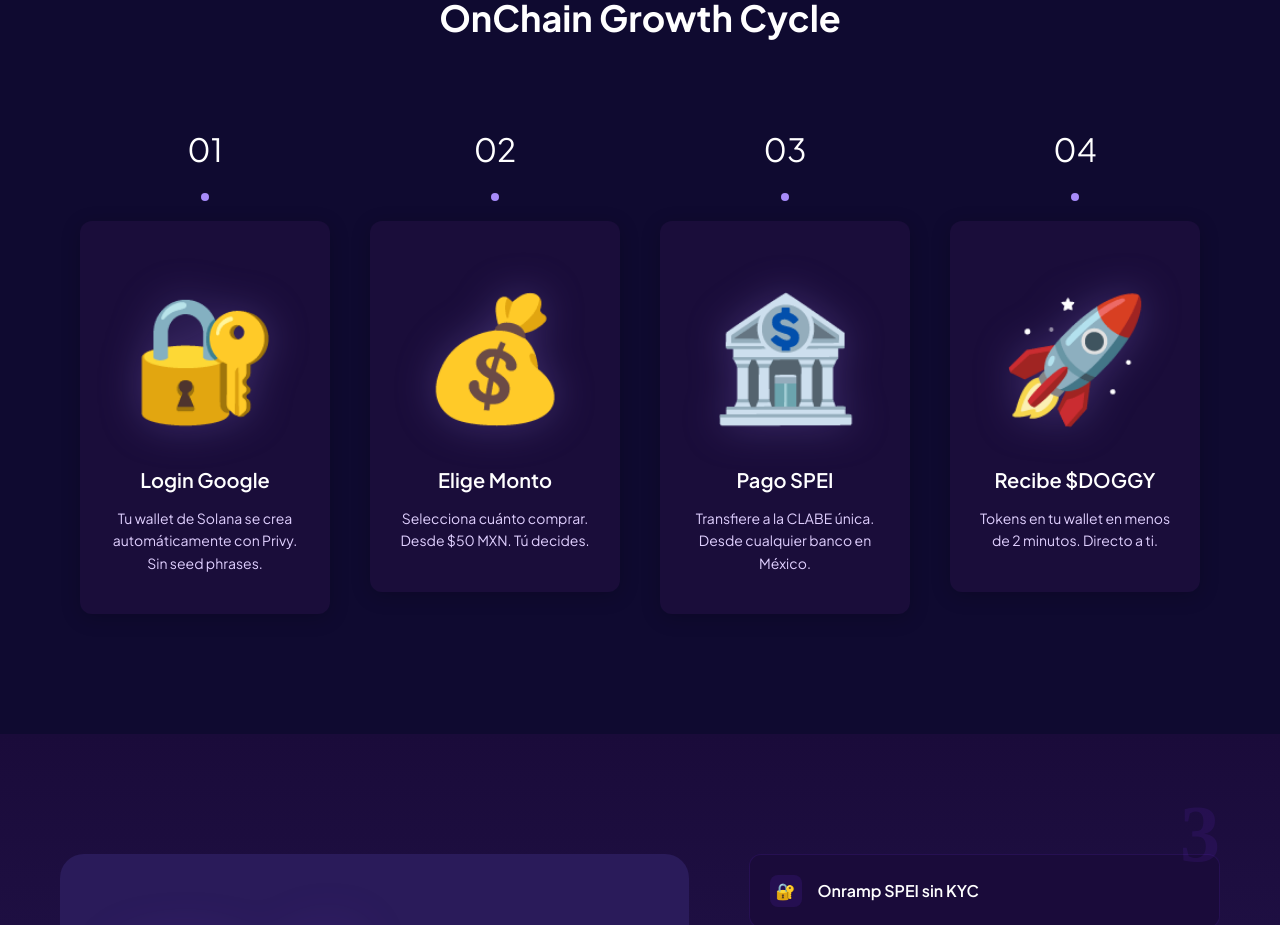
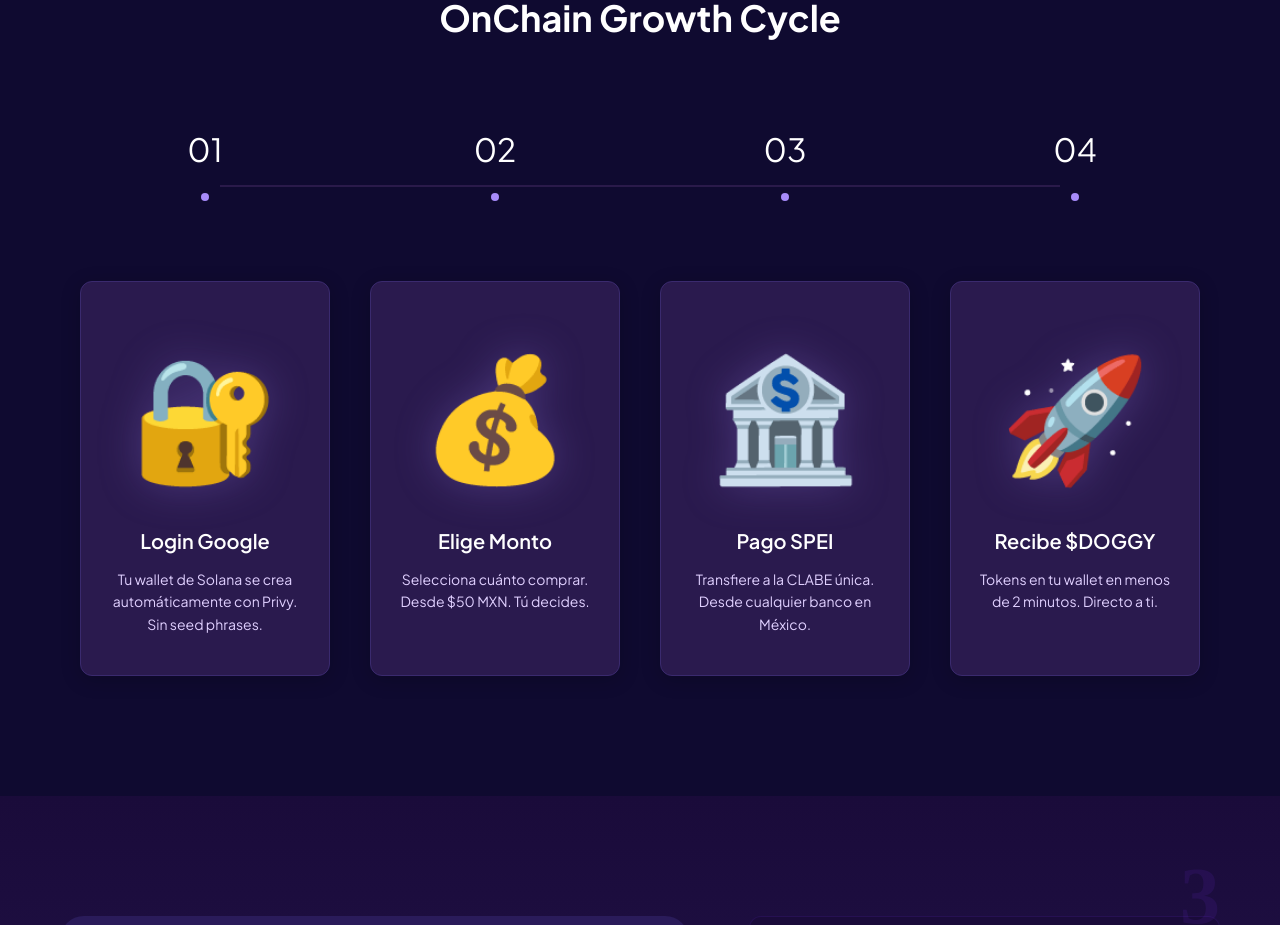
Before and after one commit to Clawyc2/compra-con-doggy, a Next.js app in the folder compra-con-doggy/: page / in a window 1280 px wide. Shown: the part 929-1854 px from the top of the page. Built offline with nearby package versions, Linux system fonts and the light colour scheme.

Commit message:
🎨 Process section - Línea conectora y bordes
- ✅ Agregada línea horizontal que conecta los 4 puntos
- ✅ Bordes visibles en cards (#3a2a6e)
- ✅ Color de fondo correcto (#2a1a4e)
- ✅ Separación números/cards (40px gap)
- ✅ Layout más cercano al diseño de referencia

```diff
--- a/compra-con-doggy/app/page.tsx
+++ b/compra-con-doggy/app/page.tsx
@@ -255,17 +255,38 @@
         OnChain Growth Cycle
       </h2>
 
-      {/* Grid 4 columnas */}
+      {/* Contenedor de números y línea */}
+      <div style={{
+        position: 'relative',
+        maxWidth: 1200,
+        margin: '0 auto 40px',
+      }}>
+        {/* Línea horizontal que conecta los puntos */}
+        <div style={{
+          position: 'absolute',
+          top: 60,
+          left: '12.5%',
+          right: '12.5%',
+          height: 2,
+          background: '#2a1a4a',
+          zIndex: 0,
+        }} />
+
+        {/* Grid de números */}
         <div style={{
           display: 'grid',
           gridTemplateColumns: 'repeat(4, 1fr)',
           gap: 40,
-        maxWidth: 1200,
-        margin: '0 auto',
+          position: 'relative',
+          zIndex: 1,
         }}>
           {steps.map((step, i) => (
-          <div key={i}>
-            {/* Número grande arriba */}
+            <div key={i} style={{
+              display: 'flex',
+              flexDirection: 'column',
+              alignItems: 'center',
+            }}>
+              {/* Número grande */}
               <div style={{
                 fontSize: 32,
                 fontWeight: 400,
@@ -283,12 +304,25 @@
                 height: 8,
                 borderRadius: '50%',
                 background: '#a78bfa',
-              margin: '0 auto 20px',
+                marginBottom: 40,
               }} />
+            </div>
+          ))}
+        </div>
+      </div>
 
-            {/* Card con contenido */}
+      {/* Grid de cards */}
       <div style={{
-              background: '#1a0d3a',
+        display: 'grid',
+        gridTemplateColumns: 'repeat(4, 1fr)',
+        gap: 40,
+        maxWidth: 1200,
+        margin: '0 auto',
+      }}>
+        {steps.map((step, i) => (
+          <div key={i} style={{
+            background: '#2a1a4e',
+            border: '1px solid #3a2a6e',
             borderRadius: 12,
             padding: '40px 24px',
             boxShadow: '0 4px 20px rgba(0, 0, 0, 0.2)',
@@ -327,7 +361,6 @@
             }}>
               {step.desc}
             </p>
-            </div>
           </div>
         ))}
       </div>
```
Lines whose indentation alone changed are shown as unchanged.
